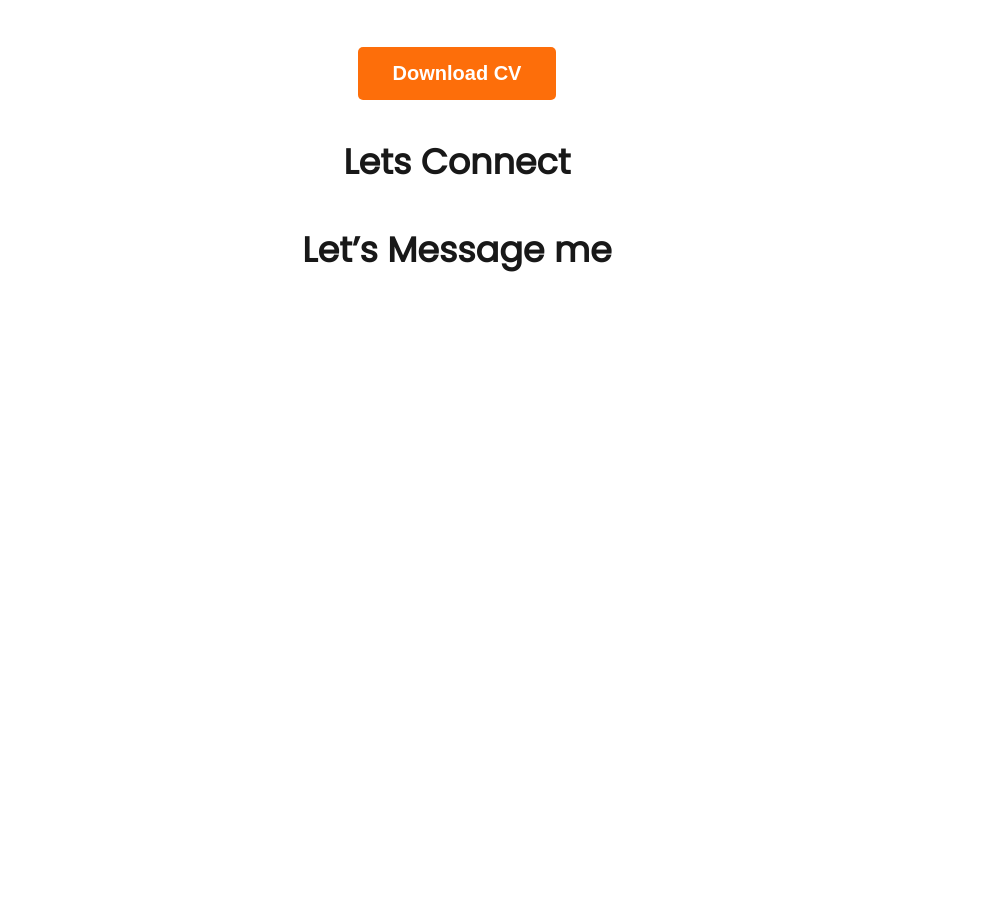
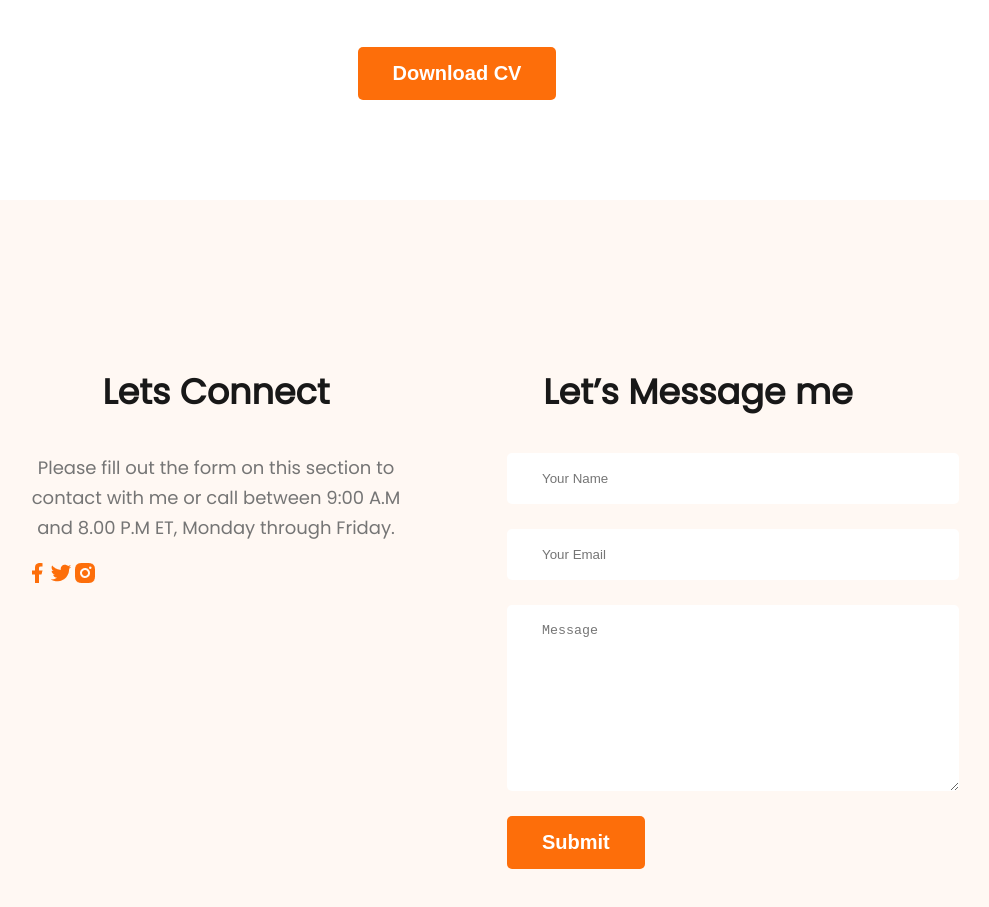
Before and after one commit to alemranakash/ph1-portfolio-website, a plain HTML site: page index.html in a window 1280 px wide. Shown: the part 3680-4587 px from the top of the page, without its empty margins (183-1172 px from the left). Before the commit the page ends 3991 px from the top, so only its background shows below. Drawn offline with Linux system fonts and the light colour scheme.

Commit message:
added footer

```diff
--- a/index.html
+++ b/index.html
@@ -152,9 +152,21 @@
         <footer>
         <div class="footer-column">
             <h3 class="section-title">Lets Connect</h3>
+            <p class="section-description">Please fill out the form on this section to contact with me or call between 9:00 A.M and 8.00 P.M ET, Monday through Friday.</p>
+            <div class="social-icon">
+            <div class="social-links"><img src="./images/icons/facebook.png" alt=""></div>
+            <div class="social-links"><img src="./images/icons/twitter.png" alt=""></div>
+            <div class="social-links"><img src="./images/icons/insta.png" alt=""></div>
+        </div>
         </div>
         <div class="footer-column">
             <h3 class="section-title">Let’s Message me</h3>
+            <form class="contact" action="">
+                <input type="text" placeholder="Your Name">
+                <input type="email" name="" id="" placeholder="Your Email">
+                <textarea name="" id="" cols="30" rows="10" placeholder="Message"></textarea>
+                <input class="btn-primary" type="submit" value="Submit">
+            </form>
         </div>
         </footer>
 </body>
--- a/styles/style.css
+++ b/styles/style.css
@@ -197,3 +197,27 @@ line-height: 28px;
 
 
 /* *footer section */
+footer{
+    display: flex;
+    background: #FFF8F3;
+    padding: 130px 200px;
+    margin-top: 100px;
+    gap: 100px;
+}
+.social-icon{
+    display: flex;
+}
+.footer-column{
+    width: 50%;
+}
+.contact input[type="text"], input[type="email"],
+textarea{
+    display: block;
+    margin-bottom: 25px;
+    padding: 18px 35px;
+    color: #757575;
+    border-radius: 5px;
+    background:white-color, #FFF;
+    border: 0px;
+    width: 100%;
+}
```
